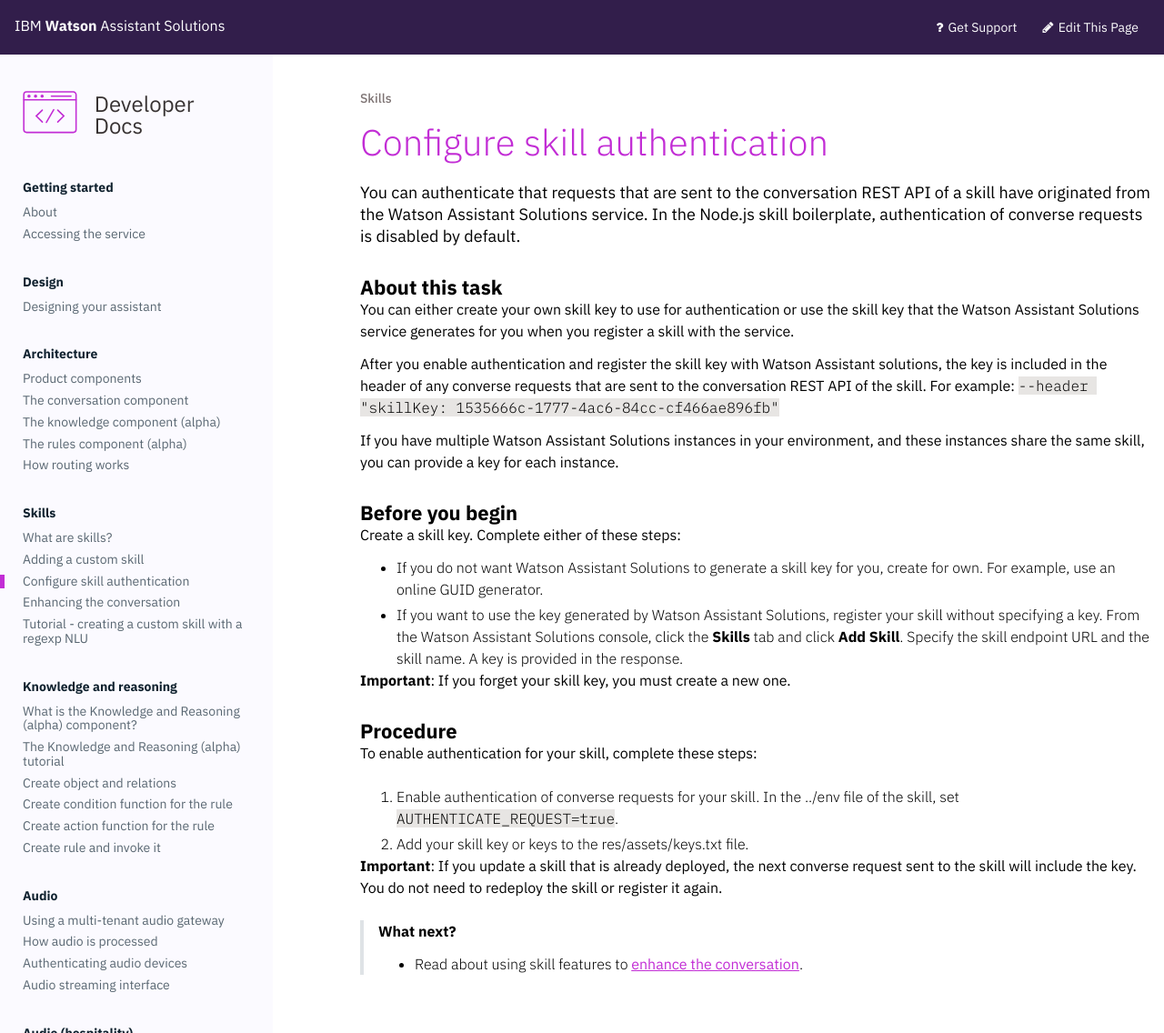
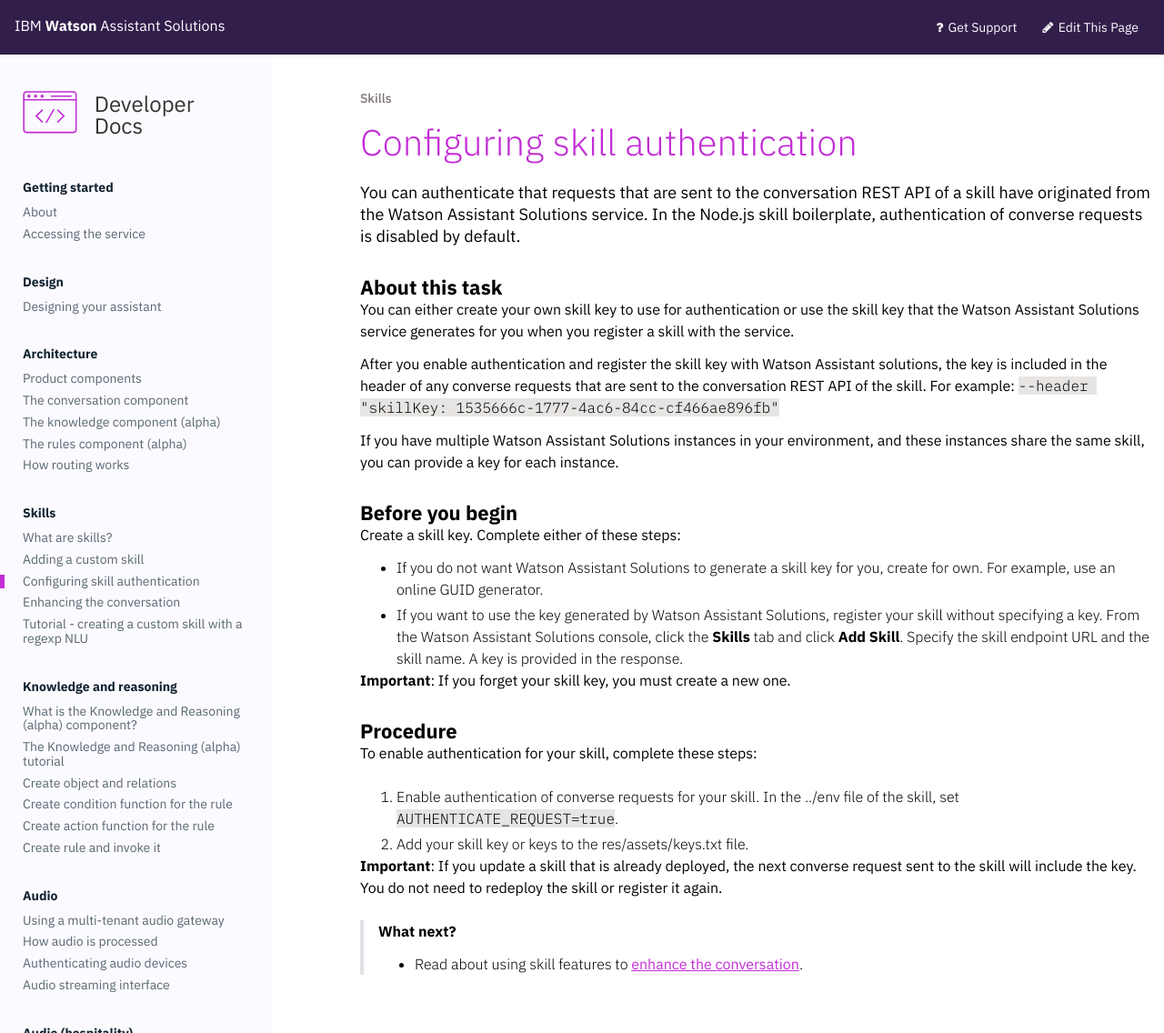
Before and after one commit to Watson-Personal-Assistant/developer, a Jekyll site: the page built from _content/skill/adding_skill_authentication.md, in a window 1280 px wide. Shown: the whole page at 91% size. Built offline with Jekyll 4.4.1, drawn with Linux system fonts in a browser that asks for light colours; some web fonts are replaced.

```diff
--- a/_content/skill/adding_skill_authentication.md
+++ b/_content/skill/adding_skill_authentication.md
@@ -1,5 +1,5 @@
 ---
-title: Configure skill authentication
+title: Configuring skill authentication
 weight: 40
 ---
 You can authenticate that requests that are sent to the conversation REST API of a skill have originated from the Watson Assistant Solutions service.  In the Node.js skill boilerplate, authentication of converse requests is disabled by default.
```
Also changed, not shown: _content/skill/create_custom_skill.md (+1 -1 lines), _content/skill/skill_features.md (+1 -1 lines).
